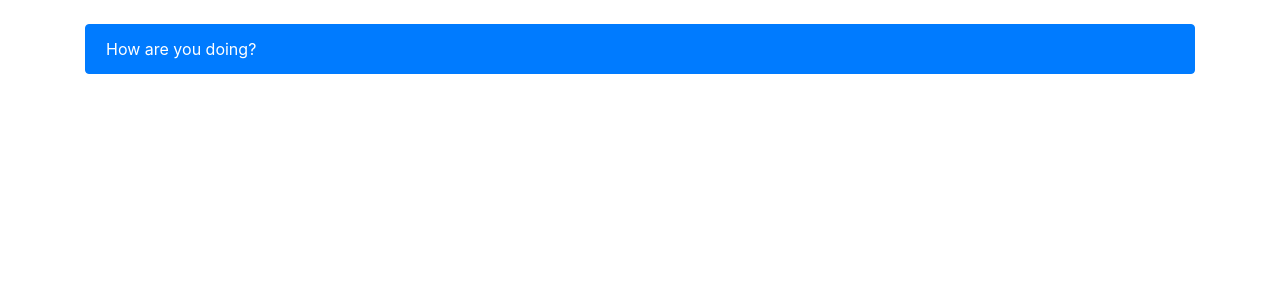
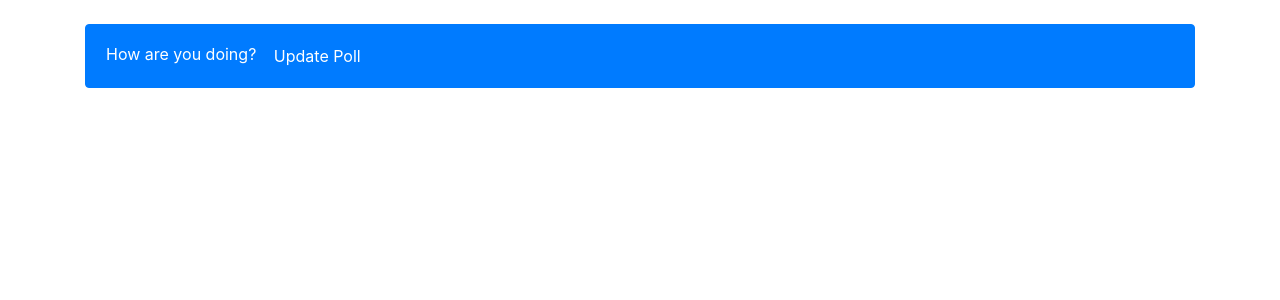
Before and after one commit to samatuulu/exam7, a Django app: page /poll/1/ in a window 1280 px wide. Shown: the part 56-356 px from the top of the page. Run offline with Django 3.2, Linux system fonts and the light colour scheme; data comes from the database, SQL or seed files in the repository; some libraries are stand-ins or nearby versions.

Commit message:
Now it is available to update questions.

```diff
--- a/source/main/urls.py
+++ b/source/main/urls.py
@@ -16,11 +16,12 @@ Including another URLconf
 from django.contrib import admin
 from django.urls import path
 
-from questiona.views import PollListView, PollDetailView, PollCreateView
+from questiona.views import PollListView, PollDetailView, PollCreateView, PollUpdateView
 
 urlpatterns = [
     path('admin/', admin.site.urls),
     path('', PollListView.as_view(), name='poll'),
     path('poll/<int:pk>/', PollDetailView.as_view(), name='poll_detail'),
     path('poll/create/', PollCreateView.as_view(), name='poll_create'),
+    path('poll/<int:pk>/update/', PollUpdateView.as_view(), name='poll_update'),
 ]
--- a/source/questiona/templates/poll/poll_detail.html
+++ b/source/questiona/templates/poll/poll_detail.html
@@ -4,10 +4,10 @@
     <br>
     <div class="container">
     <ul class="list-group">
-        <li class="list-group-item active">{{ poll }}</li>
+        <li class="list-group-item active">{{ poll }}
+        <a class="btn btn-primary" href="{% url 'poll_update' poll.pk %}">Update Poll</a></li>
             {% for poll in poll.poll_choce.all %}
-
-            <p class="list-group-item">Answer: {{ poll}}</p>
+                <p class="list-group-item">Answer: {{ poll}}</p>
 
         {% endfor %}
 
--- a/source/questiona/views/__init__.py
+++ b/source/questiona/views/__init__.py
@@ -1 +1 @@
-from .poll_view import PollListView, PollDetailView, PollCreateView
+from .poll_view import PollListView, PollDetailView, PollCreateView, PollUpdateView
--- a/source/questiona/views/poll_view.py
+++ b/source/questiona/views/poll_view.py
@@ -1,5 +1,5 @@
 from django.urls import reverse
-from django.views.generic import ListView, DetailView, CreateView
+from django.views.generic import ListView, DetailView, CreateView, UpdateView
 
 from questiona.forms import PollForm
 from questiona.models import Poll
@@ -31,3 +31,13 @@ class PollCreateView(CreateView):
 
     def get_success_url(self):
         return reverse('poll')
+
+
+class PollUpdateView(UpdateView):
+    model = Poll
+    template_name = 'poll/poll_update.html'
+    context_object_name = 'poll'
+    form_class = PollForm
+
+    def get_success_url(self):
+        return reverse('poll_detail', kwargs={'pk': self.object.pk})
```
Also changed, not shown: source/questiona/templates/poll/poll_update.html (added, +9 -0 lines).
